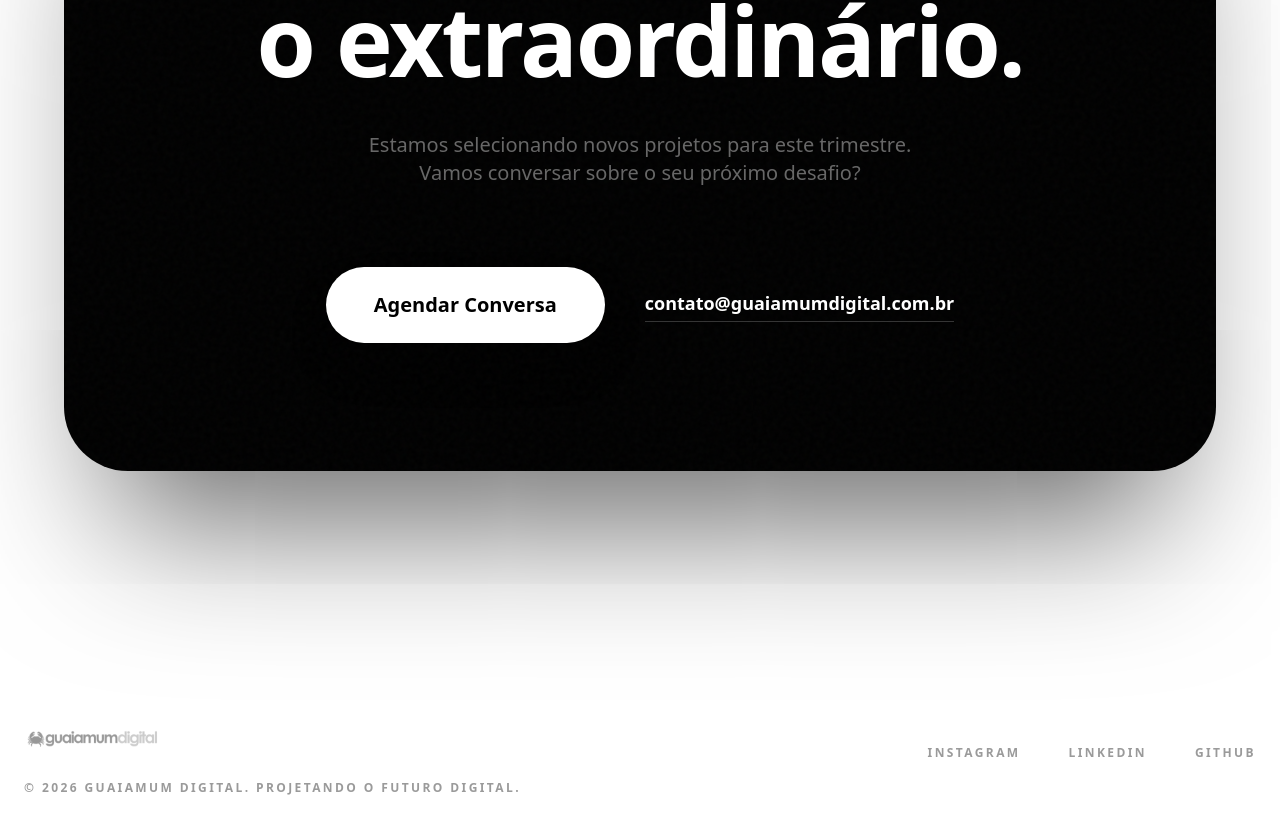
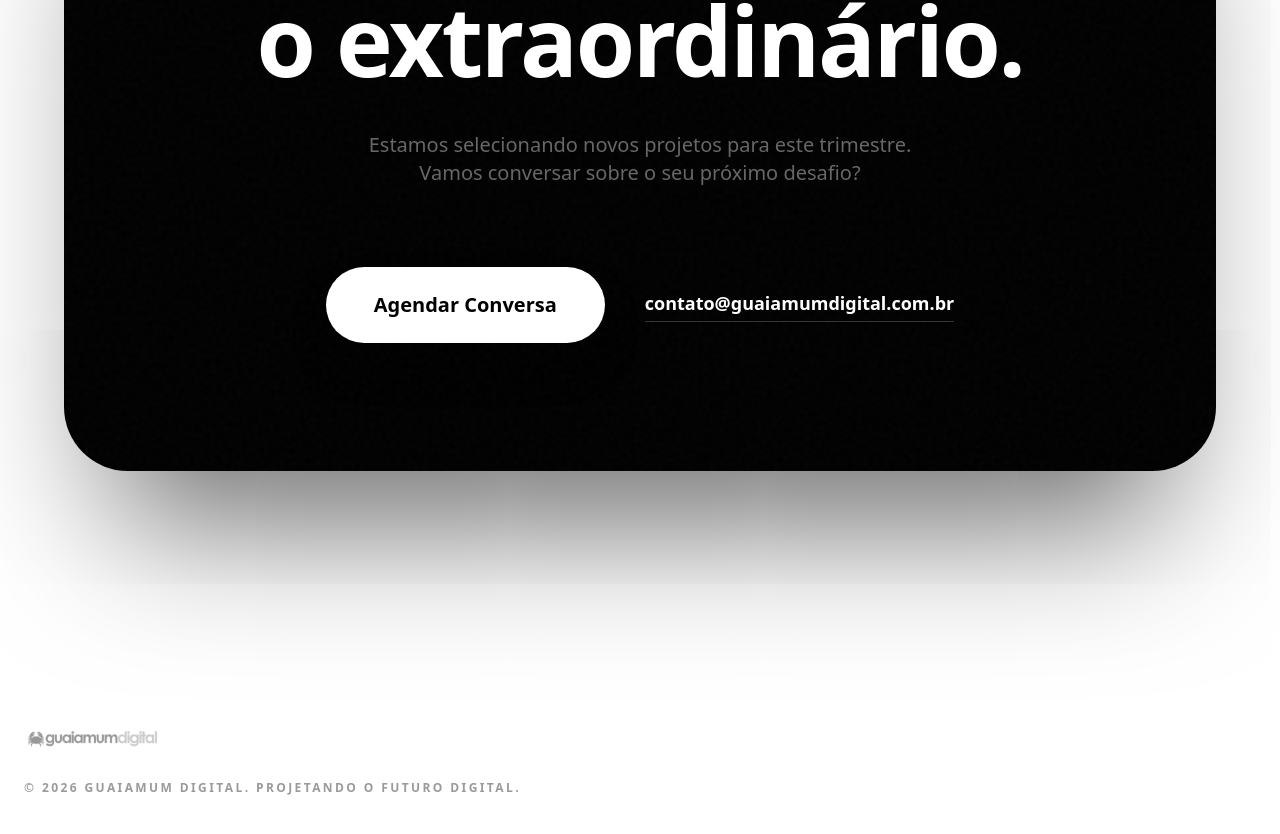
Before and after one commit to allysrdev/guaiamumdigital, a Next.js app: page / in a window 1280 px wide. Shown: the part 7037-7871 px from the top of the page. Built offline with nearby package versions, Linux system fonts and the light colour scheme.

Commit message:
small change

```diff
--- a/app/page.tsx
+++ b/app/page.tsx
@@ -612,28 +612,28 @@ export default function Home() {
             </p>
           </div>
 
-          <div className="flex gap-12 relative z-20">
-            {["Instagram", "LinkedIn", "GitHub"].map((social) =>
-              social === "GitHub" ? (
-                <Link
-                  key={social}
-                  href="https://github.com/allysrdev"
-                  target="_blank"
-                  className="text-xs font-bold uppercase tracking-[0.2em] hover:text-foreground transition-colors cursor-pointer"
-                >
-                  {social}
-                </Link>
-              ) : (
-                <Link
-                  key={social}
-                  href="#"
-                  className="text-xs font-bold uppercase tracking-[0.2em] hover:text-foreground transition-colors cursor-pointer"
-                >
-                  {social}
-                </Link>
-              ),
-            )}
-          </div>
+          {/* <div className="flex gap-12 relative z-20">
+            {[
+              {
+                label: "Instagram",
+                href: "https://instagram.com/guaiamumdgtl",
+              },
+              {
+                label: "LinkedIn",
+                href: "https://linkedin.com/company/guaiamumdigital",
+              },
+              { label: "GitHub", href: "https://github.com/allysrdev" },
+            ].map((social) => (
+              <Link
+                key={social.label}
+                href={social.href}
+                target="_blank"
+                className="text-xs font-bold uppercase tracking-[0.2em] hover:text-foreground transition-colors cursor-pointer"
+              >
+                {social.label}
+              </Link>
+            ))}
+          </div> */}
         </div>
       </footer>
     </div>
```
